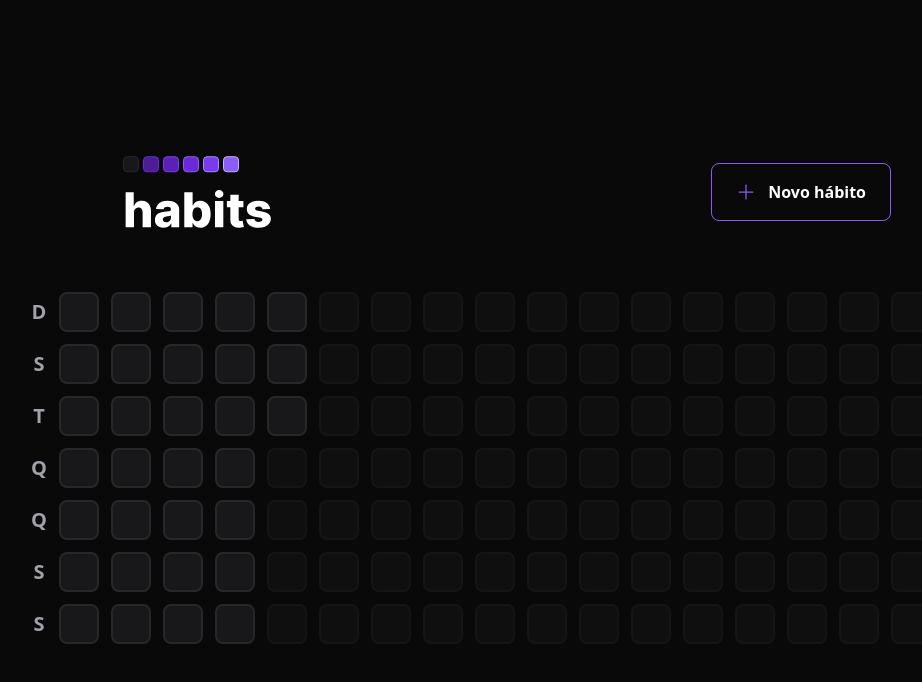
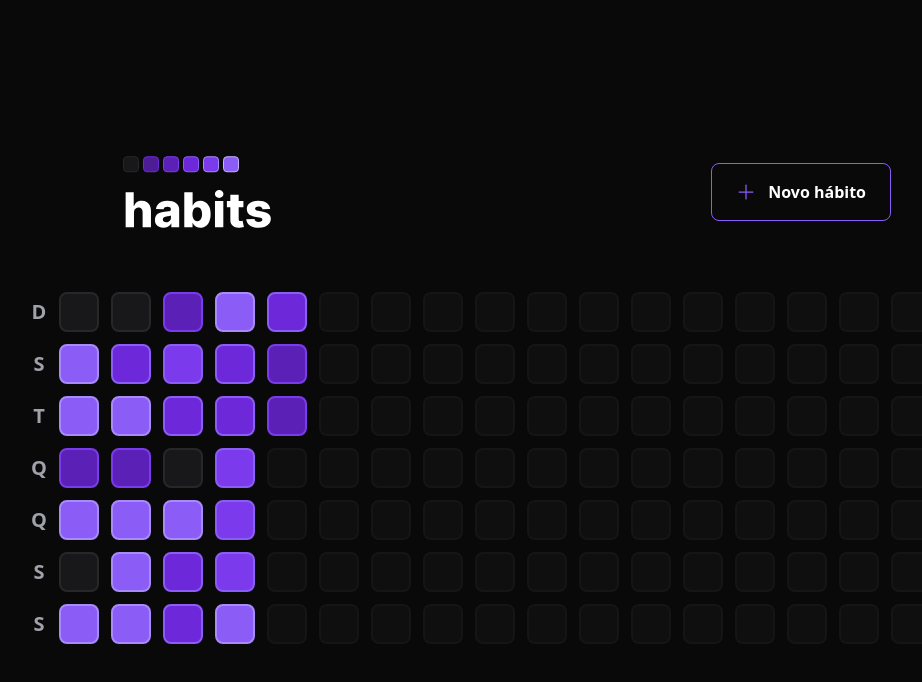
Before and after one commit to davyd-souza/habits, a React (Vite) app in the folder web/: page / in a window 1280 px wide. Shown: the top 682 px of the page, without its empty margins (133-1055 px from the left). Built offline with nearby package versions, Linux system fonts and the light colour scheme.

Commit message:
feat(web): implement popover with dynamic color

```diff
--- a/web/src/components/HabitDay.tsx
+++ b/web/src/components/HabitDay.tsx
@@ -1,13 +1,49 @@
 // DEPENDENCY
 import React from 'react'
+import clsx from 'clsx'
+
+// COMPONENT
+import * as Popover from '@radix-ui/react-popover'
+import { ProgressBar } from './ProgressBar'
 
 // TYPE
-// interface HabitDayProps {
-//   completed: number
-// }
+interface HabitDayProps {
+  completed: number
+  amount: number
+}
 
-export function HabitDay(): JSX.Element {
+export function HabitDay({ completed, amount }: HabitDayProps): JSX.Element {
+  const completedPercentage = Math.round((completed / amount) * 100)
+
   return (
-    <div className='w-10 h-10 bg-zinc-900 border-2 border-zinc-800 rounded-lg'></div>
+    <Popover.Root>
+      <Popover.Trigger
+        className={clsx('w-10 h-10 border-2 rounded-lg', {
+          'bg-zinc-900 border-zinc-800': completedPercentage === 0,
+          'bg-violet-900 border-violet-700':
+            completedPercentage > 0 && completedPercentage < 20,
+          'bg-violet-800 border-violet-600':
+            completedPercentage >= 20 && completedPercentage < 40,
+          'bg-violet-700 border-violet-500':
+            completedPercentage >= 40 && completedPercentage < 60,
+          'bg-violet-600 border-violet-500':
+            completedPercentage >= 60 && completedPercentage < 80,
+          'bg-violet-500 border-violet-400': completedPercentage >= 80,
+        })}
+      />
+
+      <Popover.Portal>
+        <Popover.Content className='min-w-[320px] p-6 rounded-2xl bg-zinc-900 grid'>
+          <span className='font-semibold text-zinc-400'>sexta-feira</span>
+          <span className='mt-1 font-extrabold leading-tight text-3xl'>
+            10/02
+          </span>
+
+          <ProgressBar progress={completedPercentage} />
+
+          <Popover.Arrow height={8} width={16} className='fill-zinc-900' />
+        </Popover.Content>
+      </Popover.Portal>
+    </Popover.Root>
   )
 }
--- a/web/src/components/SummaryTable.tsx
+++ b/web/src/components/SummaryTable.tsx
@@ -11,7 +11,7 @@
 const minimumSummaryDatesSize = 18 * 7 // 18 weeks
 const amountOfDaysToFill = minimumSummaryDatesSize - summaryDates.length
 
-export function SummaryTable() {
+export function SummaryTable(): JSX.Element {
   return (
     <div className='w-full flex'>
       <div className='grid grid-rows-7 grid-flow-row gap-3'>
@@ -29,7 +29,11 @@
 
       <div className='grid grid-rows-7 grid-flow-col gap-3'>
         {summaryDates.map((date) => (
-          <HabitDay key={date.toString()} />
+          <HabitDay
+            key={date.toString()}
+            amount={5}
+            completed={Math.round(Math.random() * 5)}
+          />
         ))}
 
         {amountOfDaysToFill > 0 &&
```
